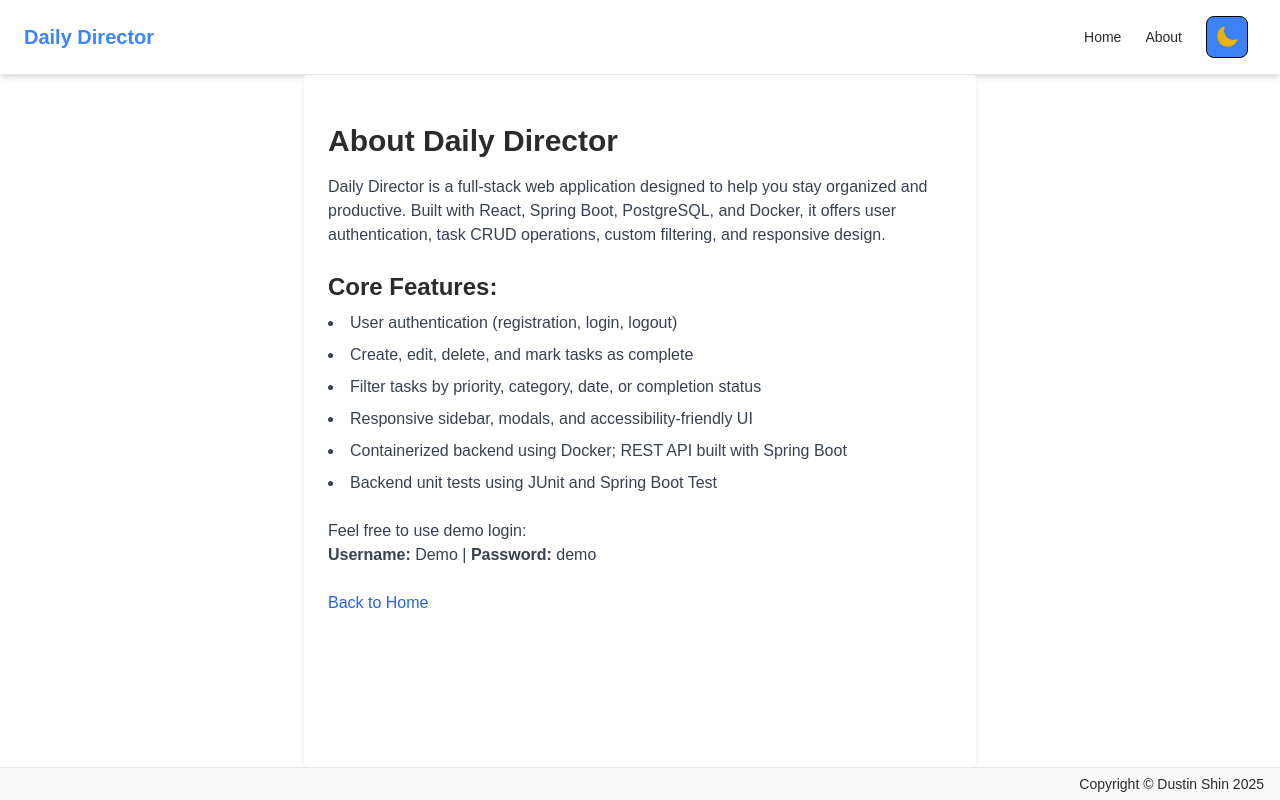
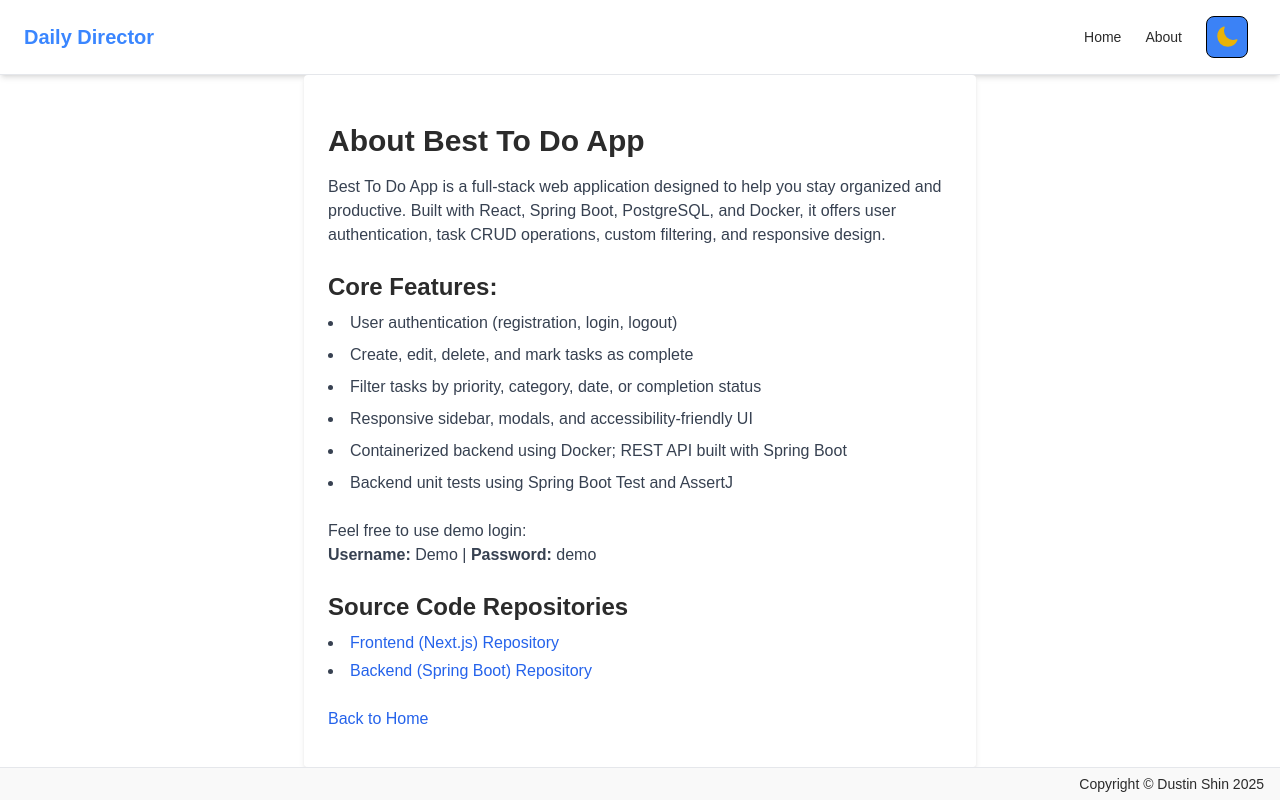
Before and after one commit to dusts19/task-manager-frontend, a Next.js app: page /about in a window 1280 px wide. Built offline with nearby package versions, Linux system fonts and the light colour scheme; no server answers.

Commit message:
added github links to about page

```diff
--- a/src/app/about/page.tsx
+++ b/src/app/about/page.tsx
@@ -6,9 +6,9 @@ import Link from 'next/link';
 const AboutPage: React.FC = () => {
     return (
         <main className="max-w-2xl mx-auto py-12 px-6 bg-white rounded shadow-md overflow-y-auto dark:bg-[#1E1E1E]">
-            <h1 className="text-3xl font-semibold text-[#2B2B2B] mb-4 dark:text-[#E0E0E0]">About Daily Director</h1>
+            <h1 className="text-3xl font-semibold text-[#2B2B2B] mb-4 dark:text-[#E0E0E0]">About Best To Do App</h1>
             <p className="text-gray-700 mb-6 dark:text-[#A0A0A0]">
-                Daily Director is a full-stack web application designed to help you stay organized and productive.
+                Best To Do App is a full-stack web application designed to help you stay organized and productive.
                 Built with React, Spring Boot, PostgreSQL, and Docker, it offers user authentication,
                 task CRUD operations, custom filtering, and responsive design.
             </p>
@@ -21,7 +21,7 @@ const AboutPage: React.FC = () => {
                  <li>Filter tasks by priority, category, date, or completion status</li>
                  <li>Responsive sidebar, modals, and accessibility-friendly UI</li>
                  <li>Containerized backend using Docker; REST API built with Spring Boot</li>
-                 <li>Backend unit tests using JUnit and Spring Boot Test</li>
+                 <li>Backend unit tests using Spring Boot Test and AssertJ</li>
             </ul>
             <div className="text-gray-700 mb-6 dark:text-[#A0A0A0]">
                 <p className="dark:text-[#E0E0E0]">
@@ -31,6 +31,29 @@ const AboutPage: React.FC = () => {
                     <strong className="dark:text-[#E0E0E0]">Password:</strong> <span className="font-medium dark:text-[#A0A0A0]">demo</span>
                 </p>
             </div>
+            <section className="mb-6">
+                <h2 className="text-2xl font-semibold text-[#2B2B2B] mb-2 dark:text-[#E0E0E0]">
+                    Source Code Repositories
+                </h2>
+                <ul className="list-disc list-inside space-y-1 text-gray-700 dark:text-[#A0A0A0]">
+                    <li>
+                        <a
+                            href="https://github.com/dusts19/task-manager-frontend"
+                            target="_blank"
+                            rel="noopener noreferrer"
+                            className="text-blue-600 hover:underline"
+                        >Frontend (Next.js) Repository</a>
+                    </li>
+                    <li>
+                        <a
+                            href="https://github.com/dusts19/task-manager-backend"
+                            target="_blank"
+                            rel="noopener noreferrer"
+                            className="text-blue-600 hover:underline"
+                        >Backend (Spring Boot) Repository</a>
+                    </li>
+                </ul>
+            </section>
             <div className="">
                 <Link href="/" className="text-blue-600 hover:underline">
                     Back to Home
```
